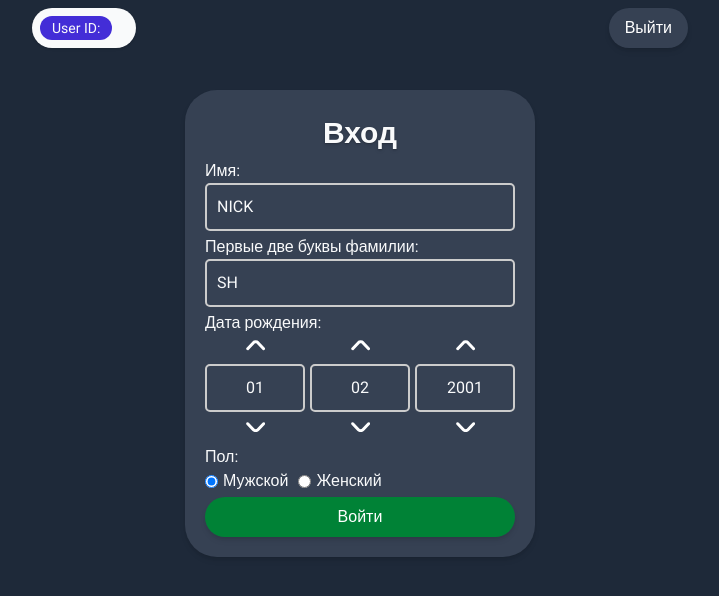
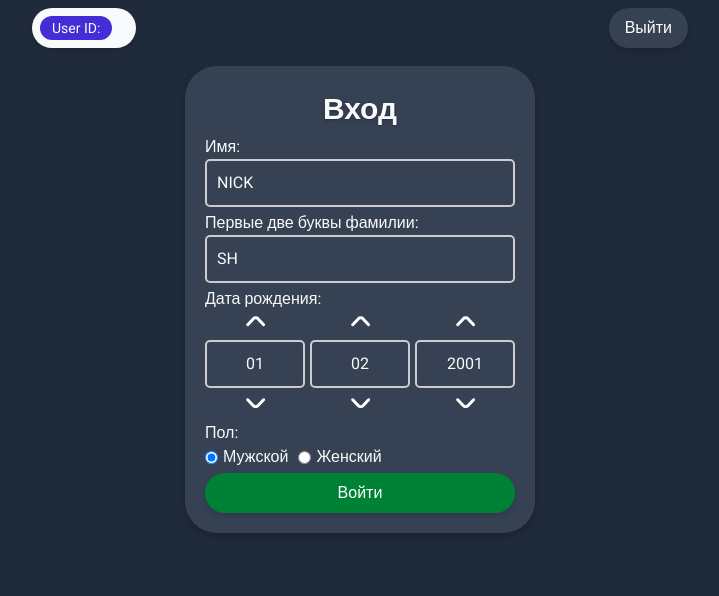
Before and after one commit to multifacs/cogni-test, a SvelteKit app: page / in a window 1280 px wide. Shown: the top 596 px of the page, without its empty margins (280-999 px from the left). Built offline with nearby package versions, Linux system fonts and the light colour scheme; no server answers; a web font is replaced by a local one.

Commit message:
style: sizes and stuff

```diff
--- a/src/app.css
+++ b/src/app.css
@@ -56,10 +56,6 @@ body {
 }
 
 body {
-	min-height: 100dvh;
-}
-
-body {
 	font-family: 'Roboto', sans-serif;
 	background-color: var(--color-gray-800);
 	color: var(--color-gray-50);
@@ -68,13 +64,4 @@ body {
 	flex-direction: column;
 	justify-content: center;
 	align-items: center;
-
-	margin-top: 0px;
 }
-
-/* Minimum height */
-@media (min-height: 900px) {
-	body {
-		margin: 0;
-	}
-}
--- a/src/routes/+layout.svelte
+++ b/src/routes/+layout.svelte
@@ -21,6 +21,7 @@ w-full
 flex-col
 items-center
 justify-between
+gap-2
 "
 >
 	<form
@@ -47,7 +48,7 @@ justify-between
 		class="
 	container
 	flex
-	h-[90vh]
+	h-full
 	max-w-2xl
 	flex-col
 	items-center
--- a/src/routes/tests/[slug]/results/+page.svelte
+++ b/src/routes/tests/[slug]/results/+page.svelte
@@ -23,21 +23,21 @@
 {/if}
 <div
 	class="test-container
-rounded-2xl
 flex
-max-h-[75dvh]
+max-h-[69dvh]
 w-full
 flex-col
 items-center
 gap-4
 overflow-y-scroll
+rounded-2xl
 bg-gray-700
 "
 >
 	{#each results as result}
-		<div class="rounded-2xl w-full bg-gray-600 shadow">
+		<div class="w-full rounded-2xl bg-gray-600 shadow">
 			<button
-				class="rounded-t-2xl flex w-full items-center justify-between px-4 py-3 transition-colors hover:bg-gray-400"
+				class="flex w-full items-center justify-between rounded-t-2xl px-4 py-3 transition-colors hover:bg-gray-400"
 				onclick={() => toggleSession(result.sessionId)}
 			>
 				<span class="font-medium text-gray-50">
```
